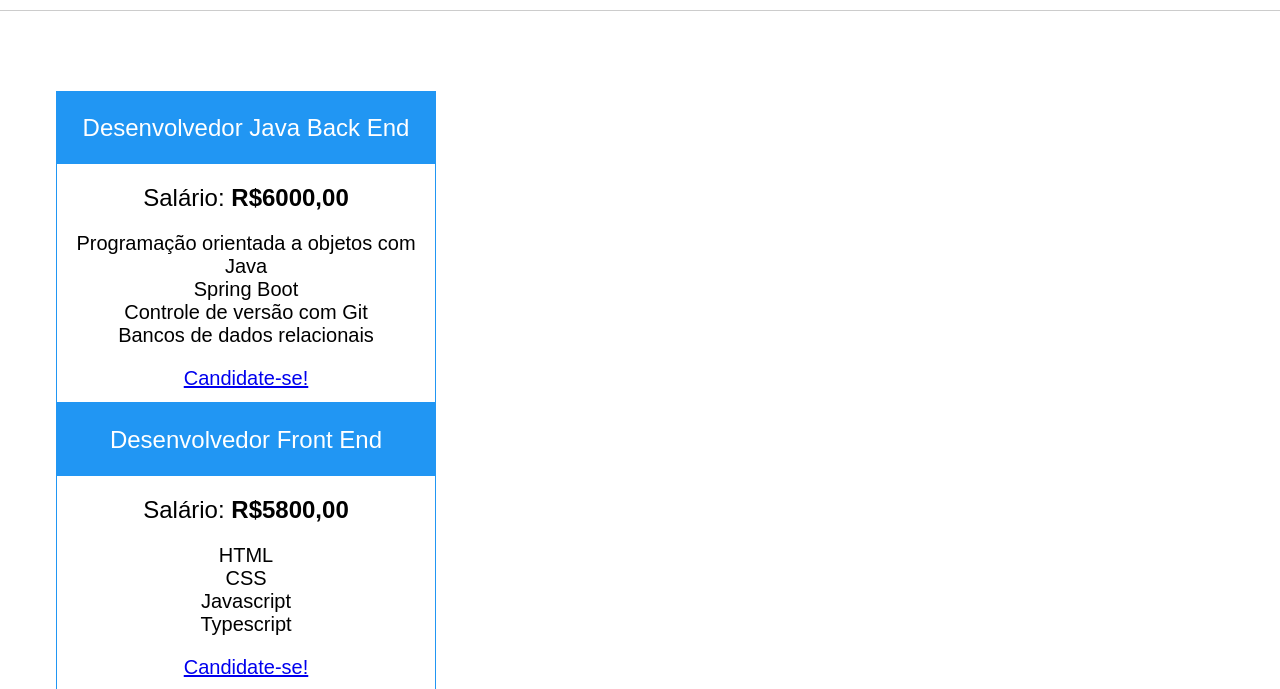
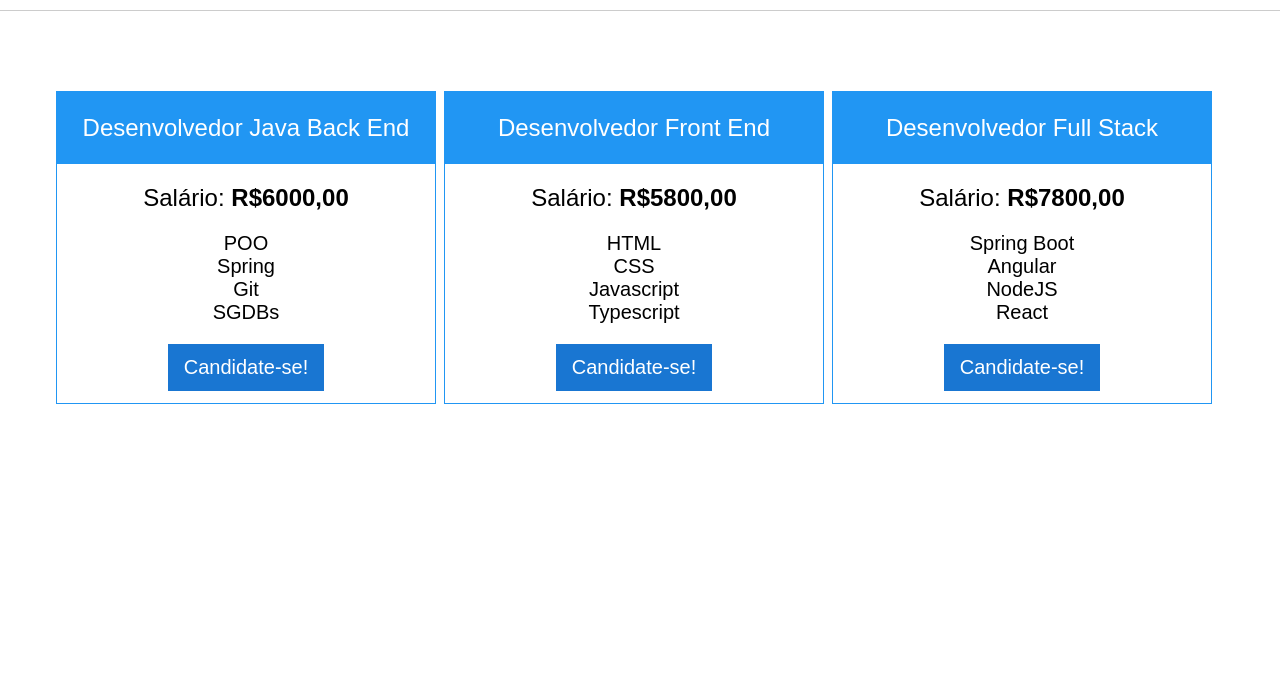
Before and after one commit to professorbossini/20222_maua_tti107_sexta_css_intro_e_mais_recursos, a plain HTML site: page projeto_vagas/index.html in a window 1280 px wide. Shown: the part 69-758 px from the top of the page. Drawn offline with Linux system fonts and the light colour scheme.

Commit message:
projeto_vagas(apostila01): fim da secao 2.11

```diff
--- a/projeto_vagas/css/estilos.css
+++ b/projeto_vagas/css/estilos.css
@@ -29,10 +29,18 @@ header img {
   padding: 80px 0;
 }
 
+#vagas::after{
+  content: "";
+  display: block;
+  clear: both;
+}
+
 article {
   padding: 12px;
   border: 1px solid #2196F3;
   width: 380px;
+  float: left;
+  margin-right: 8px;
 }
 
 article > h2{
@@ -65,3 +73,17 @@ article > ul > li {
 article > footer {
   text-align: center;
 }
+/* material design */
+.botao{
+  display: inline-block;
+  background-color: #1976D2;
+  padding: 12px 16px;
+  color: white;
+  text-decoration: none;
+}
+
+/* isso é uma pseudoclasse */
+.botao:hover, .botao:focus{
+  background-color: #0D47A1;
+  outline: none;
+}
--- a/projeto_vagas/index.html
+++ b/projeto_vagas/index.html
@@ -23,12 +23,12 @@
         <h2>Desenvolvedor Java Back End</h2>
         <div>Salário: <strong>R$6000,00</strong></div>
         <ul>
-          <li>Programação orientada a objetos com Java</li>
-          <li>Spring Boot</li>
-          <li>Controle de versão com Git</li>
-          <li>Bancos de dados relacionais</li>
+          <li>POO</li>
+          <li>Spring</li>
+          <li>Git</li>
+          <li>SGDBs</li>
         </ul>
-        <footer><a href="candidatar_se.html">Candidate-se!</a></footer>
+        <footer><a class="botao" href="candidatar_se.html">Candidate-se!</a></footer>
       </article>
       <article>
         <h2>Desenvolvedor Front End</h2>
@@ -39,10 +39,10 @@
           <li>Javascript</li>
           <li>Typescript</li>
         </ul>
-        <footer><a href="candidatar_se.html">Candidate-se!</a></footer>
+        <footer><a class="botao" href="candidatar_se.html">Candidate-se!</a></footer>
       </article>
 
-      <article>
+      <article style="margin-right: 0;">
         <h2>Desenvolvedor Full Stack</h2>
         <div>Salário: <strong>R$7800,00</strong></div>
         <ul>
@@ -51,7 +51,7 @@
           <li>NodeJS</li>
           <li>React</li>
         </ul>
-        <footer><a href="candidatar_se.html">Candidate-se!</a></footer>
+        <footer><a class="botao" href="candidatar_se.html">Candidate-se!</a></footer>
       </article>
     </div>
   </div>
```
Also changed, not shown: projeto_vagas/teste_float2.html (+1 -1 lines).
